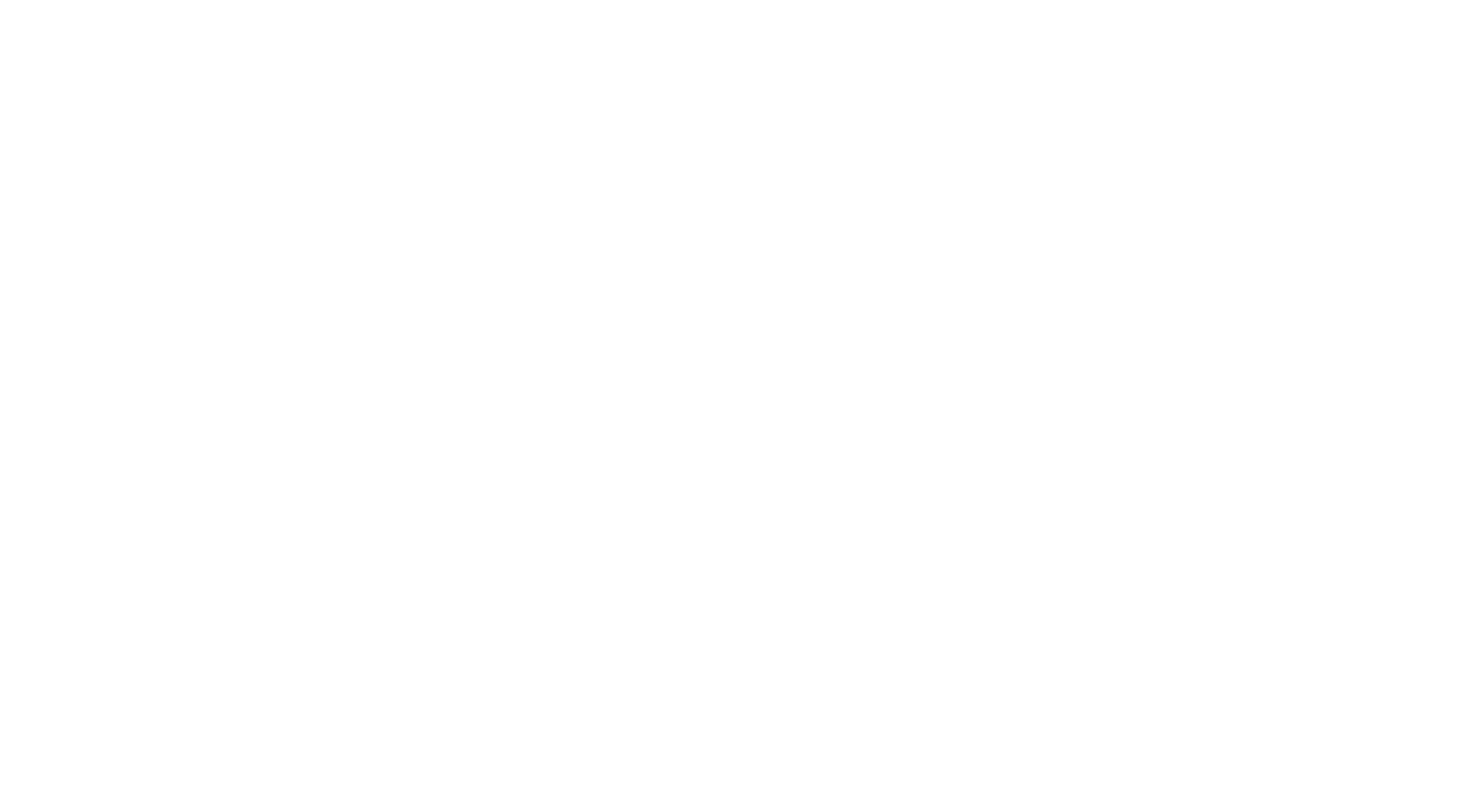
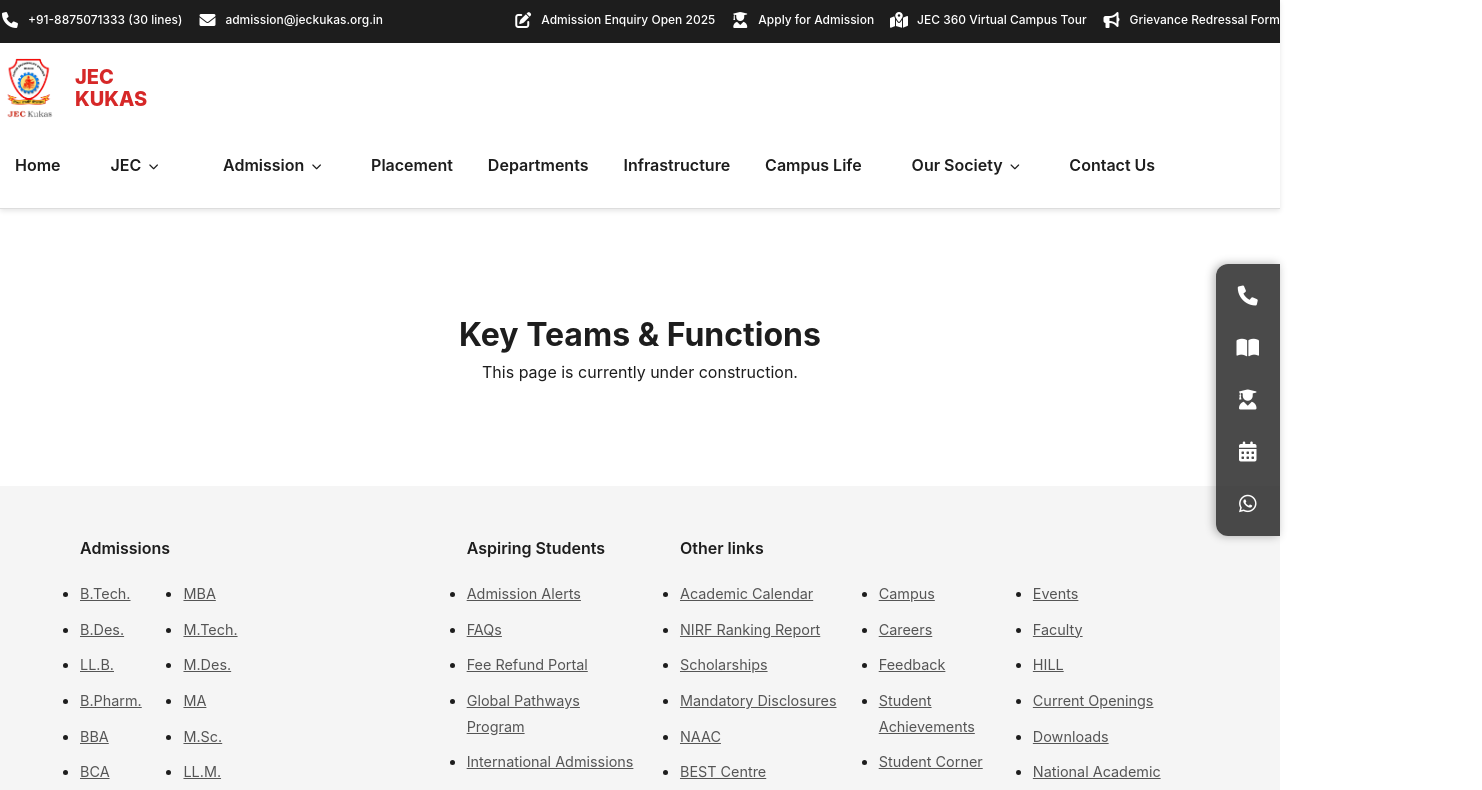
Before and after one commit to Harsha-391/JEC-SAMPLE, a React (Create React App) app: page /society/teams in a window 1280 px wide. Before the commit this address had no page. Shown: the top 790 px of the page, 1482 px wide, since content can reach past the window. Built offline with nearby package versions, Linux system fonts and the light colour scheme.

Commit message:
our society drop down menus

```diff
--- a/src/App.js
+++ b/src/App.js
@@ -2,21 +2,19 @@
 import { BrowserRouter, Routes, Route } from 'react-router-dom';
 import './App.css';
 
-// Import your Layout and Page components
+// ... existing imports ...
 import Layout from './components/Layout';
 import Home from './pages/Home';
-import Admissions from './pages/Admissions';
-import Placements from './pages/Placements';
-import About from './pages/About';
-import Contact from './pages/Contact';
-import Faq from './pages/Faq';
-import Management from './pages/Management';
-import HumanNetwork from './pages/HumanNetwork';
-import IIC from './pages/IIC';
-import Alumni from './pages/Alumni';
-import Employment from './pages/Employment';
-import AntiRagging from './pages/AntiRagging';
-import Testimonials from './pages/Testimonials'; // <-- 1. IMPORT YOUR NEW PAGE
+// ... other imports ...
+
+// TEMPORARY PLACEHOLDER COMPONENT
+// (You will delete this once you create the real pages)
+const SocietyPlaceholder = ({ title }) => (
+  <div style={{ padding: '100px', textAlign: 'center' }}>
+    <h1>{title}</h1>
+    <p>This page is currently under construction.</p>
+  </div>
+);
 
 function App() {
   return (
@@ -25,22 +23,13 @@
         <Route path="/" element={<Layout />}>
 
           <Route index element={<Home />} />
-          <Route path="admissions" element={<Admissions />} />
-          <Route path="placements" element={<Placements />} />
-          <Route path="about" element={<About />} />
-          <Route path="contact" element={<Contact />} />
+          {/* ... existing routes ... */}
 
-          {/* JEC Dropdown Routes */}
-          <Route path="jec/faq" element={<Faq />} />
-          <Route path="jec/management" element={<Management />} />
-          <Route path="jec/human-network" element={<HumanNetwork />} />
-          <Route path="jec/iic" element={<IIC />} />
-          <Route path="jec/alumni" element={<Alumni />} />
-          <Route path="jec/employment" element={<Employment />} />
-          <Route path="jec/anti-ragging" element={<AntiRagging />} />
-          <Route path="jec/testimonials" element={<Testimonials />} /> {/* <-- 2. ADD THE ROUTE */}
-
-          {/* ... other routes ... */}
+          {/* --- NEW SOCIETY ROUTES --- */}
+          <Route path="society/foundation" element={<SocietyPlaceholder title="Foundation for Better Tomorrow" />} />
+          <Route path="society/agrasen-college" element={<SocietyPlaceholder title="Agrasen College" />} />
+          <Route path="society/jces" element={<SocietyPlaceholder title="Jaipur College of Education & Science" />} />
+          <Route path="society/teams" element={<SocietyPlaceholder title="Key Teams & Functions" />} />
 
         </Route>
       </Routes>
--- a/src/components/Subheader.js
+++ b/src/components/Subheader.js
@@ -1,9 +1,8 @@
-// src/components/Subheader.js
 import React from 'react';
 import { Link } from 'react-router-dom';
-import NavDropdown from './NavDropdown'; // 1. Import the new component
+import NavDropdown from './NavDropdown';
 
-// 2. Define the menu data
+// 1. EXISTING MENUS
 const jecMenuItems = [
   { title: 'JEC FAQ', path: '/jec/faq' },
   { title: 'Employment @JEC', path: '/jec/employment' },
@@ -28,6 +27,14 @@
   { title: 'Admission Procedure', path: '/admissions/procedure' },
 ];
 
+// 2. NEW SOCIETY MENU DATA (Based on your image)
+const societyMenuItems = [
+  { title: 'Foundation for Better Tomorrow', path: '/society/foundation' },
+  { title: 'Agrasen College', path: '/society/agrasen-college' },
+  { title: 'Jaipur College of Education & Science', path: '/society/jces' },
+  { title: 'Key Teams & Functions', path: '/society/teams' },
+];
+
 function Subheader() {
   return (
     <div className="subheader">
@@ -42,7 +49,7 @@
           </div>
         </Link>
 
-        {/* 3. Update the Navigation */}
+        {/* Navigation */}
         <nav className="subheader-nav">
           <Link to="/" className="nav-link">Home</Link>
 
@@ -52,14 +59,15 @@
           {/* Admission Dropdown */}
           <NavDropdown title="Admission" items={admissionMenuItems} baseLink="/admissions" />
 
-          {/* Other Links */}
           <Link to="/placements" className="nav-link">Placement</Link>
           <a href="#!" className="nav-link">Departments</a>
           <a href="#!" className="nav-link">Infrastructure</a>
           <a href="#!" className="nav-link">Campus Life</a>
-          <a href="#!" className="nav-link">Our Society</a>
+
+          {/* 3. REPLACED THE STATIC LINK WITH DROPDOWN HERE */}
+          <NavDropdown title="Our Society" items={societyMenuItems} baseLink="/society" />
+
           <Link to="/contact" className="nav-link">Contact Us</Link>
-          {/* "About Us" is now inside the JEC dropdown */}
         </nav>
 
       </div>
```
